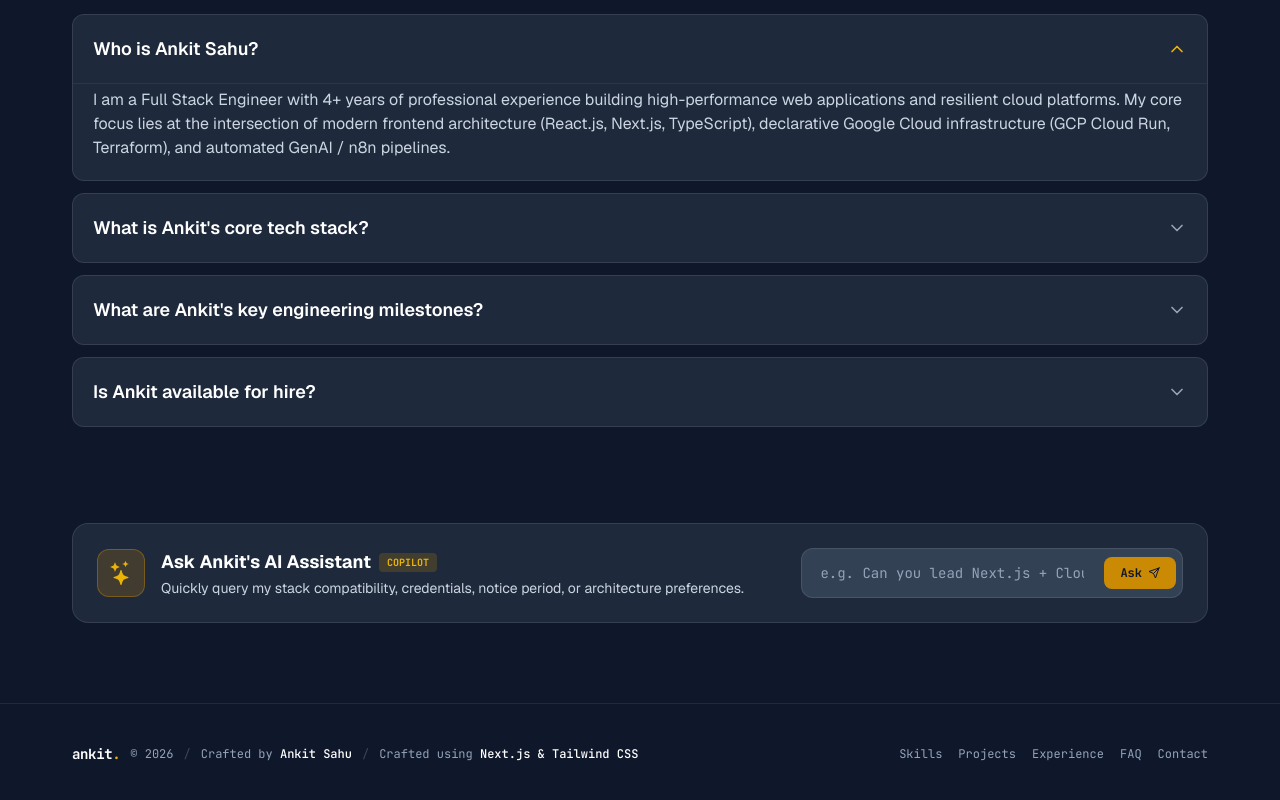
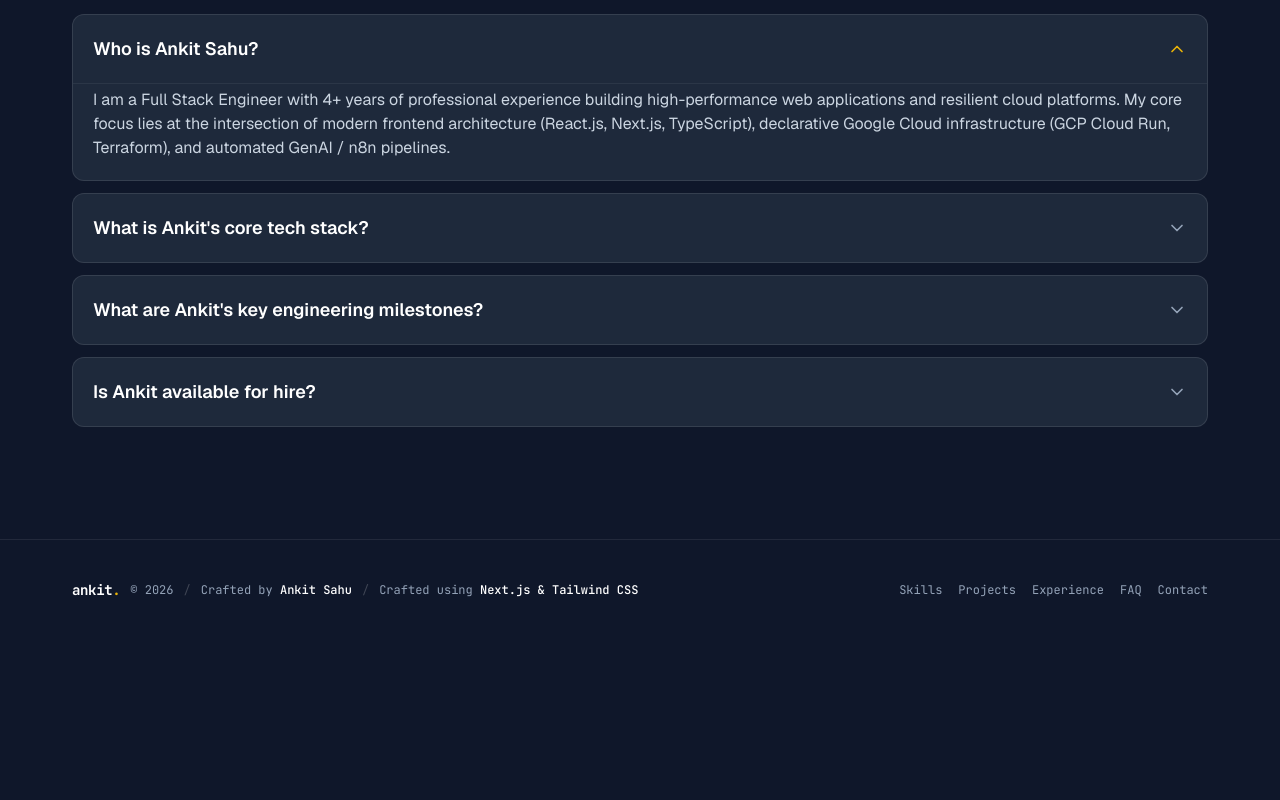
Before and after one commit to ankitsahu01/portfolio, a Next.js app: page / in a window 1280 px wide. Shown: the part 3993-4793 px from the top of the page. After the commit the page ends 4633 px from the top, so only its background shows below. Built offline with nearby package versions, Linux system fonts and the light colour scheme.

Commit message:
refactor(home): remove copilot teaser

```diff
--- a/src/app/globals.css
+++ b/src/app/globals.css
@@ -34,8 +34,7 @@
   [id="projects"],
   [id="metrics"],
   [id="faq"],
-  [id="about"],
-  [id="copilot"] {
+  [id="about"] {
     scroll-margin-top: 5rem;
   }
 
--- a/src/components/Home/AiCopilotTeaser.tsx
+++ /dev/null
@@ -1,112 +0,0 @@
-"use client";
-
-import React, { useState } from "react";
-import { FiSend } from "react-icons/fi";
-import { BsStars } from "react-icons/bs";
-import { RiRobotLine } from "react-icons/ri";
-
-export const AiCopilotTeaser: React.FC = () => {
-  const [query, setQuery] = useState("");
-  const [response, setResponse] = useState<string | null>(null);
-  const [isSearching, setIsSearching] = useState(false);
-
-  const handleAsk = () => {
-    const q = query.trim().toLowerCase();
-    if (!q) return;
-
-    setIsSearching(true);
-    setResponse(null);
-
-    setTimeout(() => {
-      setIsSearching(false);
-      if (q.includes("next") || q.includes("react") || q.includes("frontend")) {
-        setResponse(
-          "Profile Verified: Ankit has 4+ years of React and Next.js experience, architecting SSR apps with Next.js, TypeScript, and cutting page load latency by 35% at FitPeo Tech."
-        );
-      } else if (q.includes("gcp") || q.includes("cloud") || q.includes("terraform")) {
-        setResponse(
-          "Profile Verified: Certified Google Cloud Associate Cloud Engineer (#7882cc4f). Daily driver of Terraform, Cloud Run, Cloud SQL, Firebase, and GCS at Aviato Consulting."
-        );
-      } else if (q.includes("ai") || q.includes("n8n") || q.includes("genai")) {
-        setResponse(
-          "Profile Verified: Designs production GenAI pipelines integrating LLM APIs with deterministic n8n workflows for automated document intake and batch triggers."
-        );
-      } else if (q.includes("available") || q.includes("hire") || q.includes("job") || q.includes("role")) {
-        setResponse(
-          "Available: Currently open for Senior / Lead Frontend & Full Stack Engineering roles (Remote & Global). Fast transition timeline."
-        );
-      } else {
-        setResponse(
-          "Ankit Sahu: Full Stack & Cloud Specialist with 4+ years of experience, certified in GCP, expert in Next.js, React, TypeScript, and GenAI automation."
-        );
-      }
-    }, 250);
-  };
-
-  const handleKeyDown = (e: React.KeyboardEvent<HTMLInputElement>) => {
-    if (e.key === "Enter") {
-      handleAsk();
-    }
-  };
-
-  return (
-    <section className="max-w-[1200px] mx-auto px-5 sm:px-8 py-8 scroll-mt-20" id="copilot">
-      <div className="p-6 rounded-2xl bg-surface-raised border border-white/10 flex flex-col md:flex-row items-center justify-between gap-6">
-        <div className="flex items-center gap-4">
-          <div className="w-12 h-12 rounded-xl bg-primary-container/20 border border-primary-container/40 flex items-center justify-center text-primary flex-shrink-0">
-            <BsStars className="text-2xl text-primary" />
-          </div>
-          <div>
-            <div className="flex items-center gap-2">
-              <h4 className="font-bold text-white text-base sm:text-lg">
-                Ask Ankit's AI Assistant
-              </h4>
-              <span className="px-2 py-0.5 rounded text-[10px] font-mono font-bold bg-primary-container/20 text-primary">
-                COPILOT
-              </span>
-            </div>
-            <p className="text-xs sm:text-sm text-text-secondary mt-0.5">
-              Quickly query my stack compatibility, credentials, notice period, or architecture preferences.
-            </p>
-          </div>
-        </div>
-
-        <div className="w-full md:w-auto flex items-center gap-2 bg-surface-overlay p-1.5 rounded-xl border border-white/10">
-          <input
-            type="text"
-            value={query}
-            onChange={(e) => setQuery(e.target.value)}
-            onKeyDown={handleKeyDown}
-            placeholder="e.g. Can you lead Next.js + Cloud?"
-            className="bg-transparent px-3 py-2 text-xs sm:text-sm text-white placeholder:text-text-muted focus:outline-none w-full md:w-72 font-mono"
-          />
-          <button
-            type="button"
-            onClick={handleAsk}
-            className="px-4 py-2 rounded-lg bg-primary-container hover:bg-primary-hover text-primary-foreground font-mono text-xs font-bold transition-colors flex items-center gap-1.5 flex-shrink-0"
-          >
-            <span>Ask</span>
-            <FiSend className="text-xs" />
-          </button>
-        </div>
-      </div>
-
-      {(isSearching || response) && (
-        <div className="mt-3 p-4 rounded-xl bg-surface-overlay border border-primary-container/30 text-xs sm:text-sm text-white font-mono transition-all animate-fadeIn">
-          <div className="flex items-start gap-2.5">
-            <RiRobotLine className="text-primary text-lg mt-0.5 flex-shrink-0" />
-            <div className="text-text-secondary leading-relaxed">
-              {isSearching ? (
-                <span className="text-text-muted">Querying profile corpus...</span>
-              ) : (
-                <span className="text-text-primary">{response}</span>
-              )}
-            </div>
-          </div>
-        </div>
-      )}
-    </section>
-  );
-};
-
-export default AiCopilotTeaser;
--- a/src/components/Home/Home.tsx
+++ b/src/components/Home/Home.tsx
@@ -5,7 +5,6 @@ import ImpactMetrics from "./ImpactMetrics";
 import FeaturedProjects from "./FeaturedProjects";
 import ExperienceSection from "./ExperienceSection";
 import FaqSection from "./FaqSection";
-import AiCopilotTeaser from "./AiCopilotTeaser";
 
 const Home: React.FC = () => {
   return (
@@ -16,7 +15,6 @@ const Home: React.FC = () => {
       <FeaturedProjects />
       <ImpactMetrics />
       <FaqSection />
-      <AiCopilotTeaser />
     </main>
   );
 };
```
